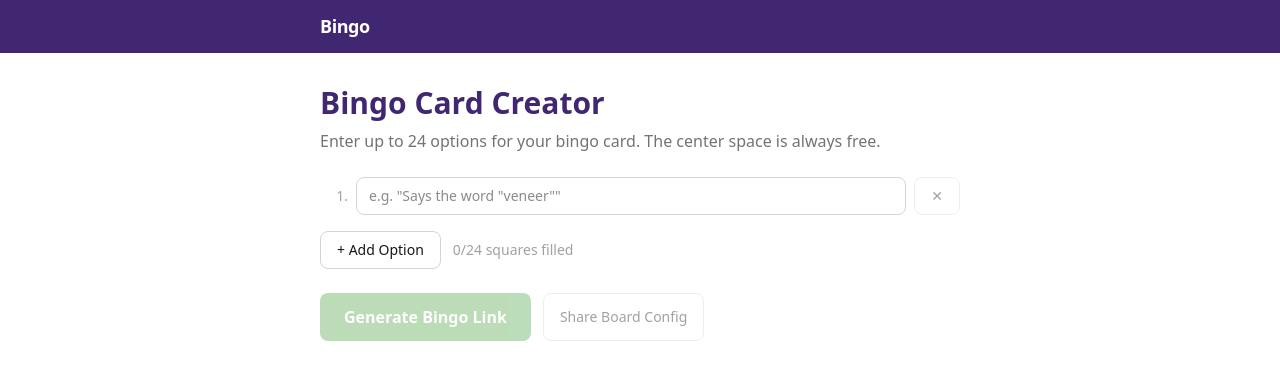
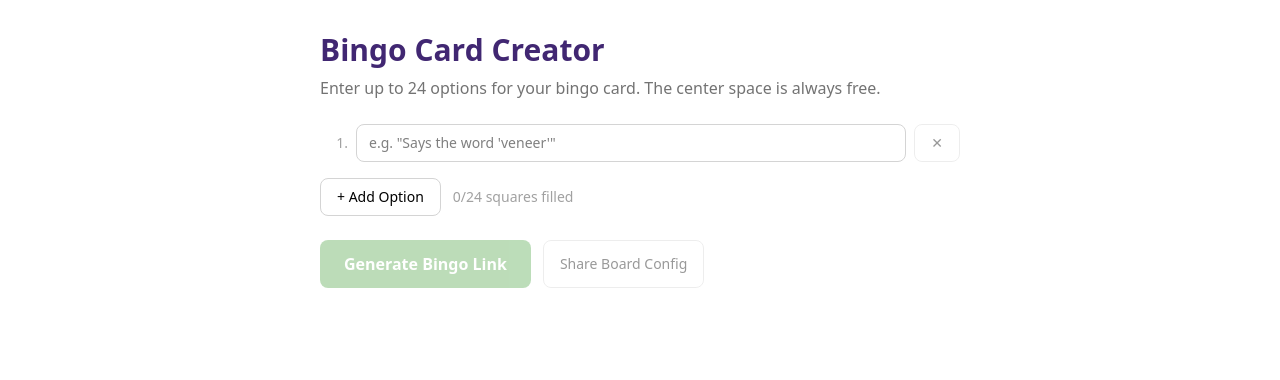
Before and after one commit to matthewnoel/bingo, a SvelteKit app: page / in a window 1280 px wide. Shown: the top 380 px of the page. Built offline with nearby package versions, Linux system fonts and the light colour scheme.

Commit message:
updated design pattern

```diff
--- a/src/routes/+layout.svelte
+++ b/src/routes/+layout.svelte
@@ -1,20 +1,12 @@
 <script lang="ts">
 	import './layout.css';
 	import favicon from '$lib/assets/favicon.svg';
-	import { resolve } from '$app/paths';
 
 	let { children } = $props();
 </script>
 
 <svelte:head><link rel="icon" href={favicon} /></svelte:head>
 
-<div class="flex min-h-screen flex-col bg-white text-neutral-900">
-	<header class="border-b border-primary/10 bg-primary">
-		<div class="mx-auto flex max-w-2xl items-center px-4 py-3">
-			<a href={resolve('/')} class="text-lg font-bold tracking-tight text-white">Bingo</a>
-		</div>
-	</header>
-	<main class="flex-1">
-		{@render children()}
-	</main>
-</div>
+<main>
+	{@render children()}
+</main>
--- a/src/routes/+page.svelte
+++ b/src/routes/+page.svelte
@@ -100,7 +100,7 @@
 					type="text"
 					bind:value={options[i]}
 					onkeydown={(e) => handleKeydown(e, i)}
-					placeholder="e.g. &quot;Says the word &quot;veneer&quot;&quot;"
+					placeholder="e.g. &quot;Says the word 'veneer'&quot;"
 					class="flex-1 rounded-lg border border-neutral-300 px-3 py-2 text-sm transition-colors focus:border-primary focus:ring-2 focus:ring-primary/20 focus:outline-none"
 				/>
 				<Button
@@ -126,18 +126,8 @@
 		</span>
 	</div>
 
-	<div class="flex gap-3">
-		<Button onclick={generateLink} label="Generate Bingo Link" disabled={filledCount === 0} />
-		<Button
-			onclick={copyConfig}
-			label={configCopied ? 'Copied!' : 'Share Board Config'}
-			variant="secondary"
-			disabled={filledCount === 0}
-		/>
-	</div>
-
 	{#if generatedLink}
-		<div class="mt-6 rounded-lg border border-primary/10 bg-primary/10 p-4">
+		<div class="mt-6 mb-6 rounded-lg border border-primary/10 bg-primary/10 p-4">
 			<p class="mb-2 text-sm font-medium text-primary">Share this link with players:</p>
 			<div class="flex gap-2">
 				<input
@@ -150,4 +140,14 @@
 			</div>
 		</div>
 	{/if}
+
+	<div class="flex gap-3">
+		<Button onclick={generateLink} label="Generate Bingo Link" disabled={filledCount === 0} />
+		<Button
+			onclick={copyConfig}
+			label={configCopied ? 'Copied!' : 'Share Board Config'}
+			variant="secondary"
+			disabled={filledCount === 0}
+		/>
+	</div>
 </div>
--- a/src/routes/layout.css
+++ b/src/routes/layout.css
@@ -16,5 +16,8 @@ html {
 		'Helvetica Neue',
 		Arial,
 		sans-serif;
+}
+
+body {
 	touch-action: manipulation;
 }
```
